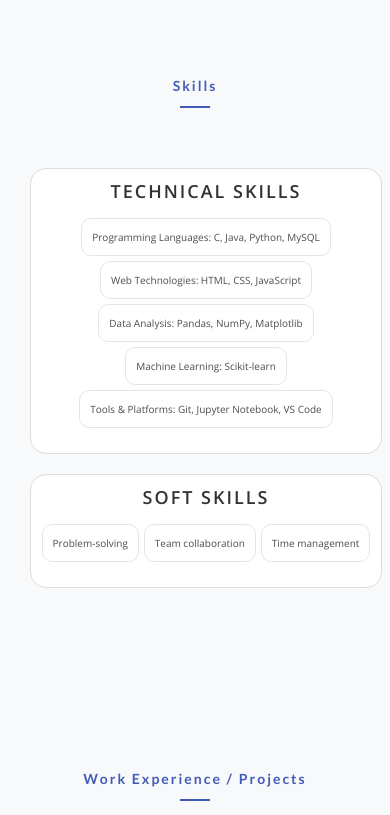
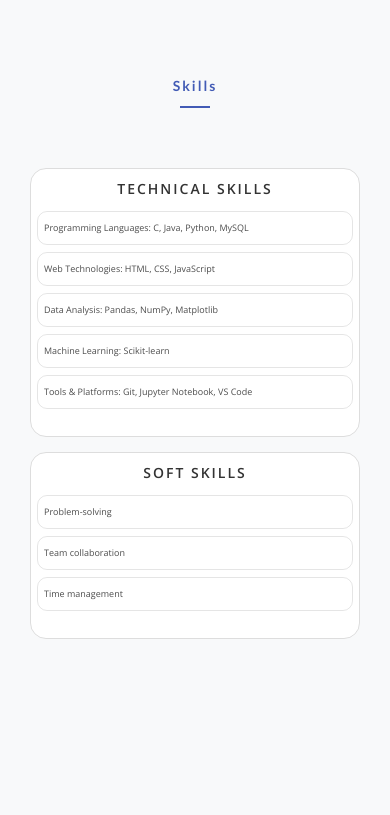
Before and after one commit to pullangari-vedaprakash/Portfolio-website, a plain HTML site: page index.html in a window 390 px wide. Shown: the part 2160-2975 px from the top of the page. Drawn offline with nearby package versions, Linux system fonts and the light colour scheme; a web font is replaced by a local one.

Commit message:
Update index.html

```diff
--- a/index.html
+++ b/index.html
@@ -5,7 +5,7 @@
     <meta name="viewport" content="width=device-width, initial-scale=1.0">
     <title>Pullangari Vedaprakash - E-Portfolio</title>
     <style>
-       /* Google fonts & font family
+  /* Google fonts & font family
 ==================================================*/
 
 @import url('https://fonts.googleapis.com/css?family=Lato:100,100i,300,300i,400,400i,700,700i,900,900i|Open+Sans:300,300i,400,400i,600,600i,700,700i,800,800i|Playfair+Display:400,400i,700,700i,900,900i');
@@ -201,15 +201,18 @@ nav li a.active {
     flex-direction: column;
     justify-content: space-between;
     align-items: center;
+    overflow: hidden; /* Prevent any container overflow */
 }
 
 .Skills .container-skill .mainSkill {
     width: 100%;
+    max-width: 100%;
     display: flex;
     flex-wrap: wrap;
     margin-top: 30px;
     gap: 20px;
     justify-content: center;
+    overflow-wrap: break-word; /* Allow breaking in container */
 }
 
 .Skills .container-skill .mainSkill .front,
@@ -219,15 +222,17 @@ nav li a.active {
     background: #fff;
     border: 1px solid #ddd;
     border-radius: 16px;
-    padding: 15px 20px; /* Reduced padding for mobile */
+    padding: 15px 20px;
+    box-sizing: border-box; /* Include padding/border in width */
+    overflow: hidden; /* Clip any child overflow */
 }
 
 .Skills .container-skill .mainSkill .front h2,
 .Skills .container-skill .mainSkill .back h2 {
     text-transform: uppercase;
     letter-spacing: 2px;
-    margin: 0 0 15px 0; /* Reduced margin */
-    font-size: 20px; /* Smaller font for mobile */
+    margin: 0 0 15px 0;
+    font-size: 20px;
     font-weight: 600;
     color: #333;
     text-align: center;
@@ -235,28 +240,35 @@ nav li a.active {
 
 .Skills .container-skill .mainSkill .box {
     display: flex;
-    justify-content: center;
+    justify-content: flex-start; /* Align left for better wrapping */
     flex-wrap: wrap;
-    gap: 10px; /* Reduced gap for mobile */
-    margin-bottom: 15px; /* Reduced margin */
+    gap: 8px; /* Balanced gap */
+    margin-bottom: 15px;
+    width: 100%; /* Full width to control wrapping */
 }
 
 .Skills .container-skill .mainSkill .front .frontSkill,
 .Skills .container-skill .mainSkill .back .backSkill {
-    font-size: 12px; /* Smaller font for mobile */
+    font-size: 12px;
     font-weight: 400;
     color: rgba(0, 0, 0, 0.7);
     border: 1px solid rgba(0, 0, 0, 0.1);
     border-radius: 10px;
-    padding: 8px 12px; /* Reduced padding */
+    padding: 8px 12px;
+    box-sizing: border-box; /* Key: Include padding in width calc */
+    flex: 1 1 auto; /* Allow shrinking and growing */
+    min-width: 0; /* Allow flex items to shrink below content size */
+    white-space: normal; /* Allow wrapping */
+    word-wrap: break-word; /* Break long words */
+    overflow-wrap: break-word;
+    hyphens: auto; /* Add hyphens for better breaks */
     transition: all 0.3s ease;
-    white-space: normal; /* Prevent overflow */
-    word-break: break-word; /* Allow text to break */
+    max-width: 100%; /* Prevent exceeding parent */
 }
 
 .Skills .container-skill .mainSkill .front .frontSkill:hover,
 .Skills .container-skill .mainSkill .back .backSkill:hover {
-    transform: translateY(-5px); /* Reduced hover lift */
+    transform: translateY(-5px);
     background: #425BB5;
     color: #fff;
     border-color: #425BB5;
@@ -397,23 +409,41 @@ nav li a.active {
     .Skills .container-skill .mainSkill {
         flex-direction: column; /* Stack front and back vertically */
         align-items: center;
+        gap: 15px;
     }
 
     .Skills .container-skill .mainSkill .front,
     .Skills .container-skill .mainSkill .back {
         max-width: 100%; /* Full width on mobile */
-        padding: 10px; /* Further reduced padding */
+        width: 100%;
+        padding: 10px 8px; /* Even smaller padding */
+        box-sizing: border-box;
     }
 
     .Skills .container-skill .mainSkill .front h2,
     .Skills .container-skill .mainSkill .back h2 {
-        font-size: 18px; /* Smaller header */
+        font-size: 16px; /* Smaller header */
+        margin-bottom: 10px;
+    }
+
+    .Skills .container-skill .mainSkill .box {
+        gap: 5px; /* Tighter gap */
+        justify-content: flex-start;
     }
 
     .Skills .container-skill .mainSkill .front .frontSkill,
     .Skills .container-skill .mainSkill .back .backSkill {
-        font-size: 10px; /* Even smaller text */
-        padding: 6px 10px; /* Reduced padding */
+        font-size: 10px; /* Smaller text */
+        padding: 6px 8px; /* Reduced padding */
+        flex: 1 1 45%; /* Allow 2 per row if possible, but shrink */
+        min-width: 0;
+        max-width: calc(50% - 5px); /* Cap at half width minus gap */
+    }
+
+    /* Disable hover on mobile to avoid transform overflow */
+    .Skills .container-skill .mainSkill .front .frontSkill:hover,
+    .Skills .container-skill .mainSkill .back .backSkill:hover {
+        transform: none; /* No lift on touch */
     }
 }
 
@@ -432,11 +462,32 @@ nav li a.active {
     }
 
     .content-wrapper {
-        padding: 0 10px; /* Adjust padding for small screens */
+        padding: 0 10px;
+    }
+
+    .Skills .container-skill .mainSkill .front,
+    .Skills .container-skill .mainSkill .back {
+        padding: 8px 6px; /* Ultra-tight for tiny screens */
+    }
+
+    .Skills .container-skill .mainSkill .front h2,
+    .Skills .container-skill .mainSkill .back h2 {
+        font-size: 14px;
+    }
+
+    .Skills .container-skill .mainSkill .front .frontSkill,
+    .Skills .container-skill .mainSkill .back .backSkill {
+        font-size: 9px; /* Tiny text for very small screens */
+        padding: 4px 6px;
+        flex: 1 1 100%; /* Stack all in one column if needed */
+        max-width: 100%; /* Full width, one per line */
+        margin-bottom: 4px; /* Add small margin for stacking */
     }
 
     .Skills .container-skill .mainSkill .box {
-        gap: 5px; /* Tighter spacing */
+        gap: 3px;
+        flex-direction: column; /* Force column on tiniest screens */
+        align-items: stretch;
     }
 }
    </style>
@@ -612,6 +663,7 @@ nav li a.active {
             <h4>Contact / Links</h4>
             <div class="contact-grid">
                 <div class="contact-info">
+                    <p>Phone Number: +91-8341036769</p>
                     <p>Email: p.vedaprakashreddy@gmail.com</p>
                     <p>LinkedIn: <a href="https://www.linkedin.com/in/vedaprakash-reddy-605290291">Profile</a></p>
                     <p>GitHub: <a href="https://github.com/pullangari-vedaprakash">Profile</a></p>
```
